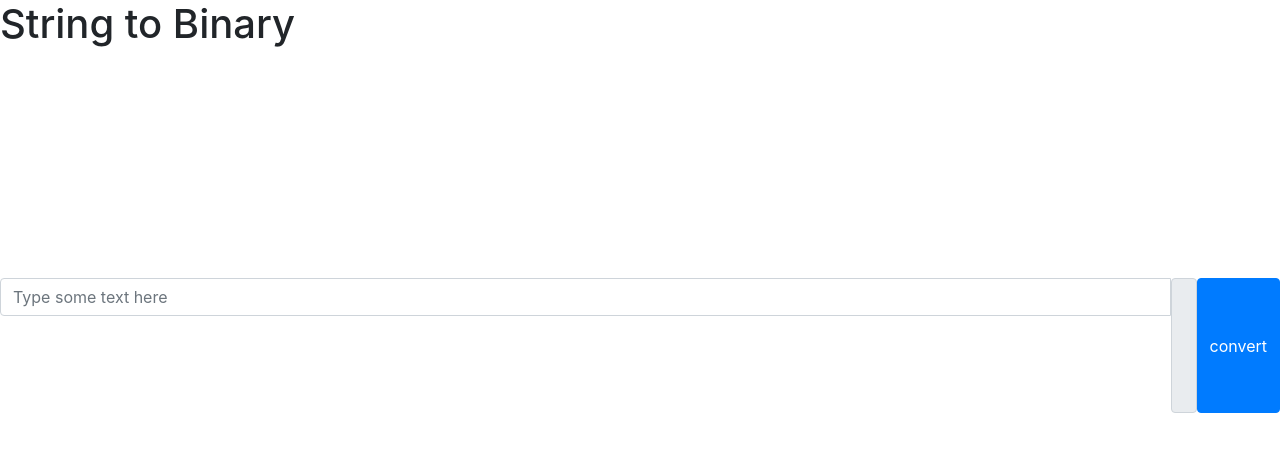
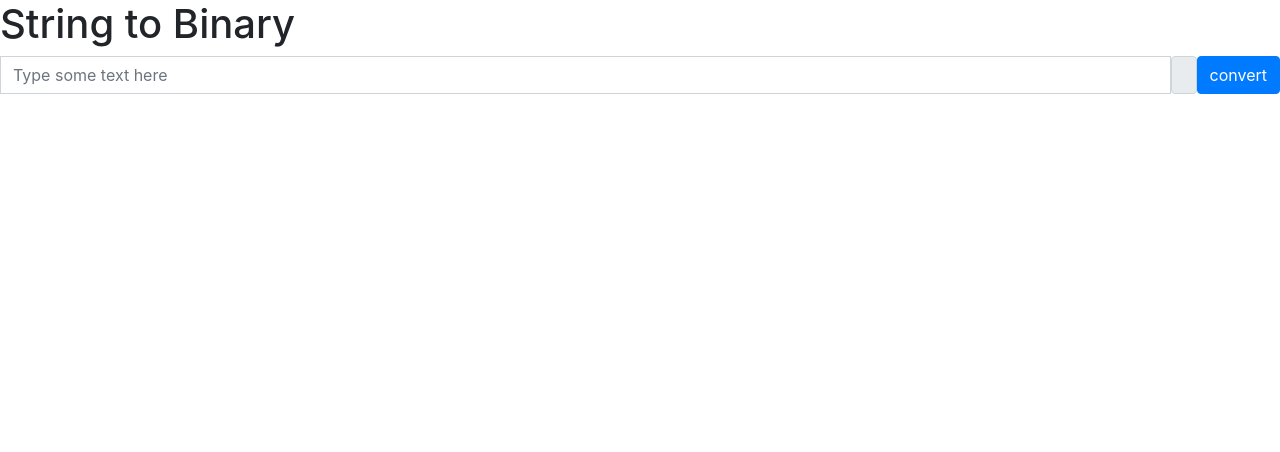
Before and after one commit to Gom0927/gom0927.github.io, a plain HTML site: page strtobinary/index.html in a window 1280 px wide. Drawn offline with nearby package versions, Linux system fonts and the light colour scheme.

Commit message:
Update index.html

```diff
--- a/strtobinary/index.html
+++ b/strtobinary/index.html
@@ -8,7 +8,7 @@
     </head>
     <body>
         <h1>String to Binary</h1>
-        <div class="e mx-auto input-group mb-3">
+        <div class="input-group mb-3"><br/>
             <input id="inputstr" type="text" class="form-control" placeholder="Type some text here" aria-label="Username" aria-describedby="basic-addon1">
             <span class="input-group-text" id="basic-addon1"></span>
             <br/>
```
